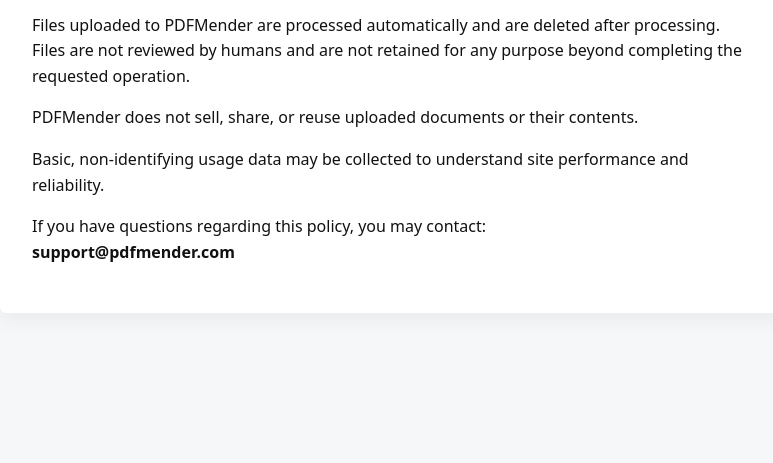
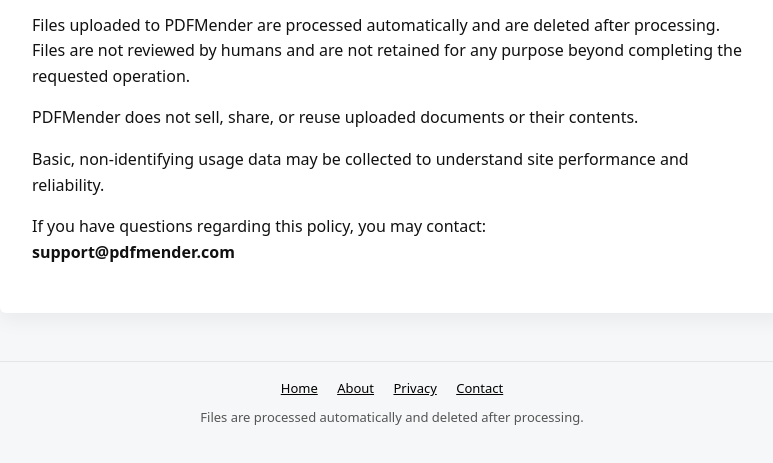
Before and after one commit to childressm757-hash/PDFMender, a website: page public/privacy.html in a window 1280 px wide. Shown: the part 189-652 px from the top of the page, without its empty margins (248-1021 px from the left). Drawn offline with Linux system fonts and the light colour scheme.

Commit message:
Add footer with navigation and contact information

```diff
--- a/public/privacy.html
+++ b/public/privacy.html
@@ -66,6 +66,24 @@
       <strong>support@pdfmender.com</strong>
     </p>
   </div>
+<footer style="
+  margin-top: 48px;
+  padding-top: 16px;
+  border-top: 1px solid #e5e5e5;
+  font-size: 13px;
+  color: #555;
+  text-align: center;
+">
+  <div style="margin-bottom: 8px;">
+    <a href="/" style="margin: 0 8px; color: #000;">Home</a>
+    <a href="/about.html" style="margin: 0 8px; color: #000;">About</a>
+    <a href="/privacy.html" style="margin: 0 8px; color: #000;">Privacy</a>
+    <a href="mailto:support@pdfmender.com" style="margin: 0 8px; color: #000;">Contact</a>
+  </div>
+  <div>
+    Files are processed automatically and deleted after processing.
+  </div>
+</footer>
 
 </body>
 </html>
```
